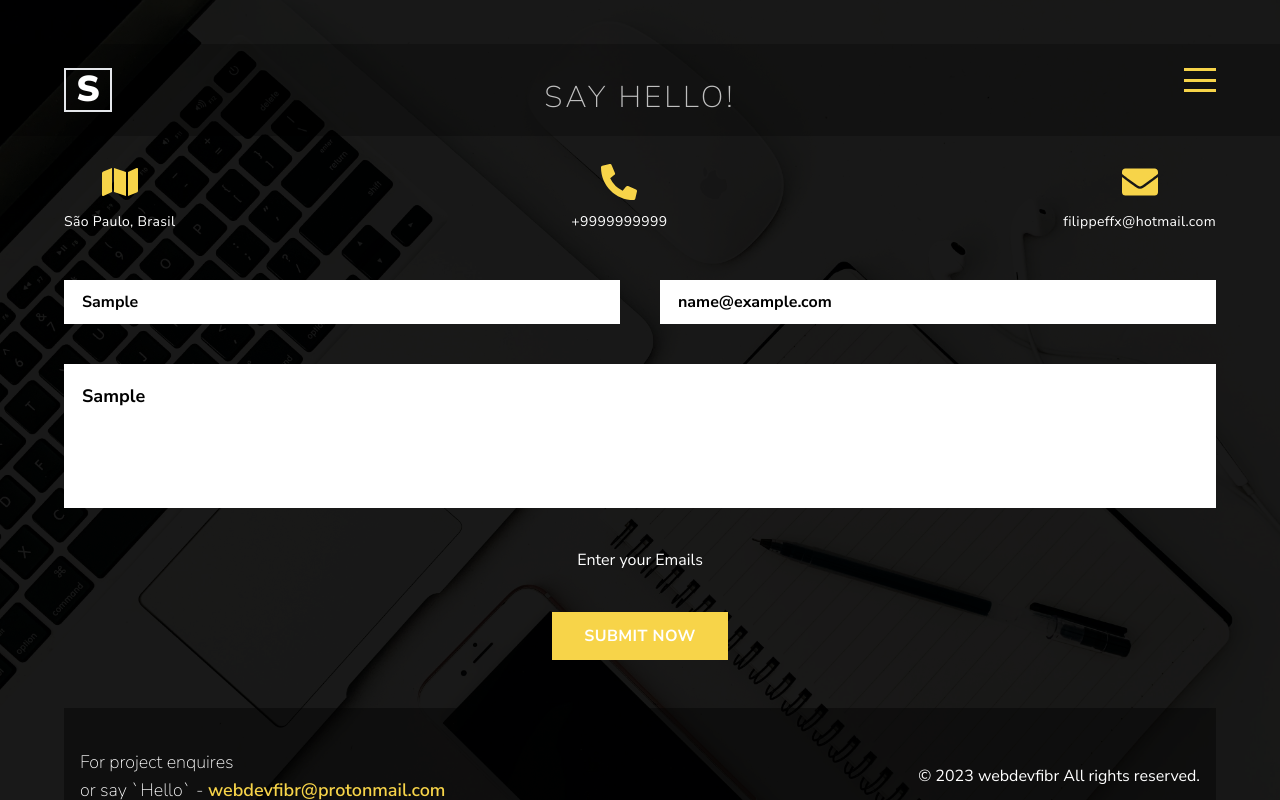
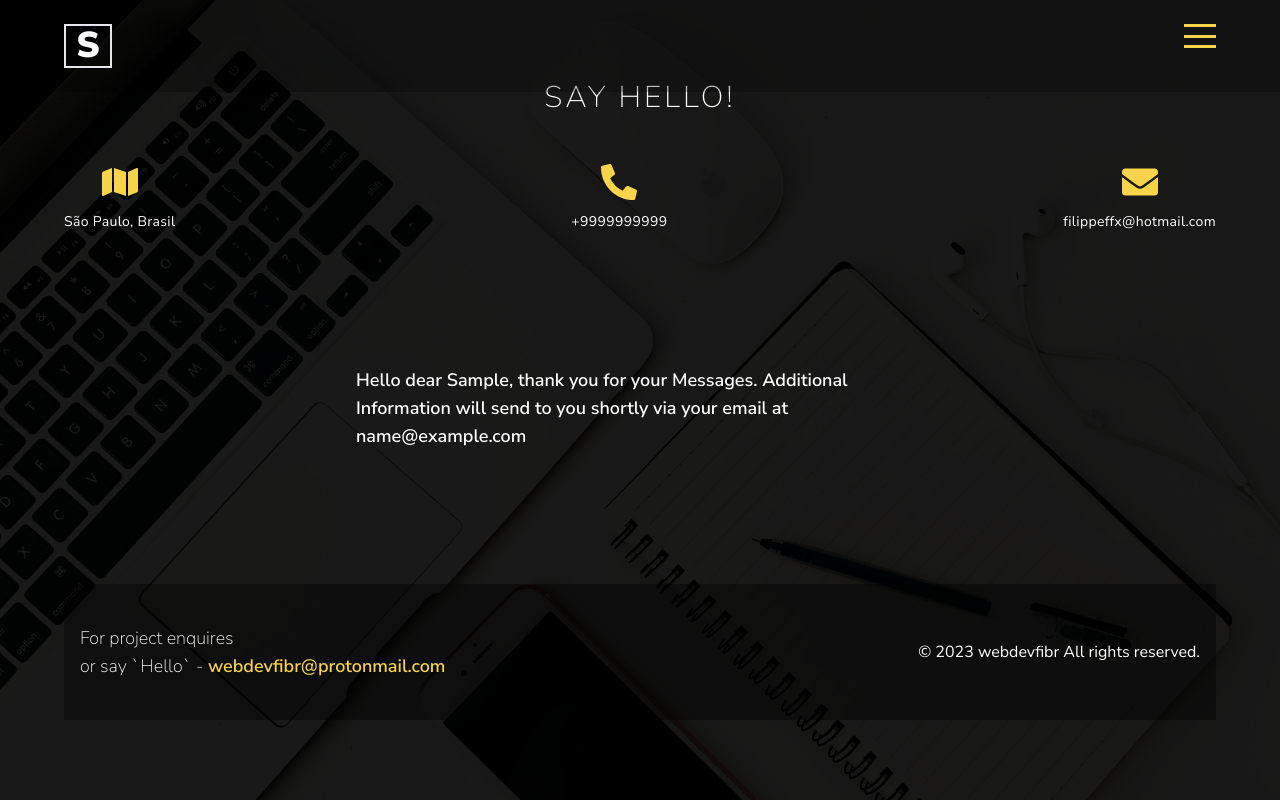
Before and after one commit to filippebr/personal-portfolio, a Next.js app: page / in a window 1280 px wide. Both pictures are taken after typing "Sample", "name@example.com", "Sample" into the empty fields and a click on the button "SUBMIT NOW". Shown: the part 3680-4480 px from the top of the page. Built offline with nearby package versions, Linux system fonts and the light colour scheme.

Commit message:
form errors handling

```diff
--- a/src/components/Contact.tsx
+++ b/src/components/Contact.tsx
@@ -44,6 +44,11 @@ function Contact() {
               <p className="text-sm tracking-wide">filippeffx@hotmail.com</p>
             </div>
           </div>
+          {successMsg ? (
+            <p className="max-w-[600px] h-full flex justify-center items-center mx-auto text-lg font-semibold px-4">
+              {successMsg}
+            </p>
+          ) : (
             <form className="w-full flex flex-col items-center gap-4 md:gap-10">
               <div className="w-full flex flex-col md:flex-row items-center gap-4 md:gap-10">
                 <input
@@ -53,6 +58,7 @@ function Contact() {
                   type="text"
                 />
                 <input
+                  onChange={(e) => setEmail(e.target.value)}
                   placeholder="Email"
                   className="w-full md:w-1/2 py-2 px-4 text-base text-black placeholder:text-gray-600 font-bold placeholder:font-normal outline-none border-transparent border-2 focus-within:border-designColor duration-200"
                   type="email"
@@ -64,7 +70,11 @@ function Contact() {
                 className="w-full text-lg h-36 p-4 text-black placeholder:text-gray-600 font-bold placeholder:font-normal outline-none border-transparent border-2 focus-within:border-designColor duration-200 resize-none"
                 placeholder="Your Messages"
               ></textarea>
-            {errMsg && <p>{errMsg}</p>}
+              {errMsg && (
+                <p className="w-full bg-red-500 py-1 text-center text-base font-semibold tracking-wider">
+                  {errMsg}
+                </p>
+              )}
               <button
                 onClick={handleSubmit}
                 className="w-44 h-12 bg-designColor text-base uppercase font-bold tracking-wide border-2 border-transparent hover:bg-black hover:border-designColor duration-300"
@@ -72,6 +82,7 @@ function Contact() {
                 Submit Now
               </button>
             </form>
+          )}
           <div className="w-full py-10 bg-black bg-opacity-40 flex flex-col md:flex-row px-4 md:items-center justify-between">
             <div className="text-lg font-thin">
               <p>For project enquires</p>
```
Lines whose indentation alone changed are shown as unchanged.
